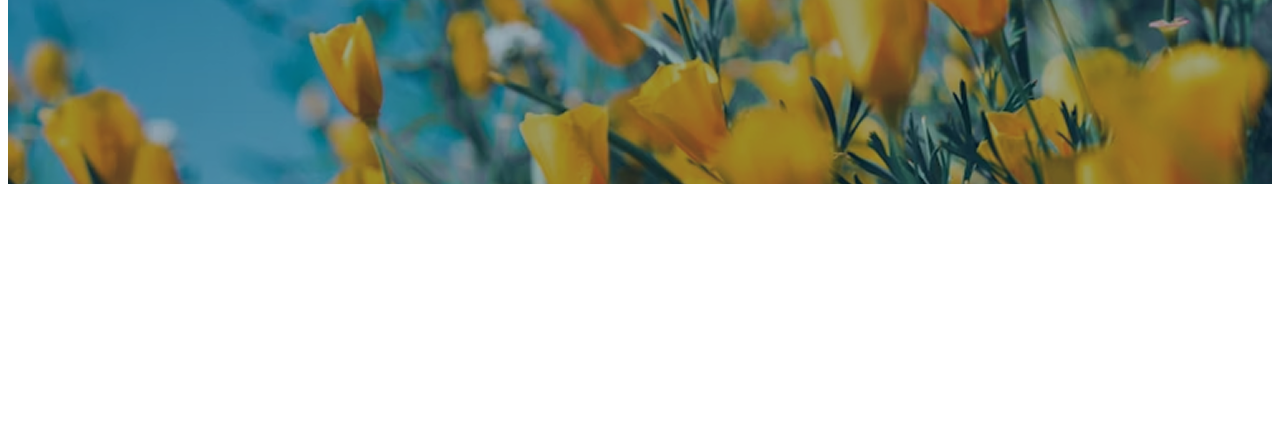
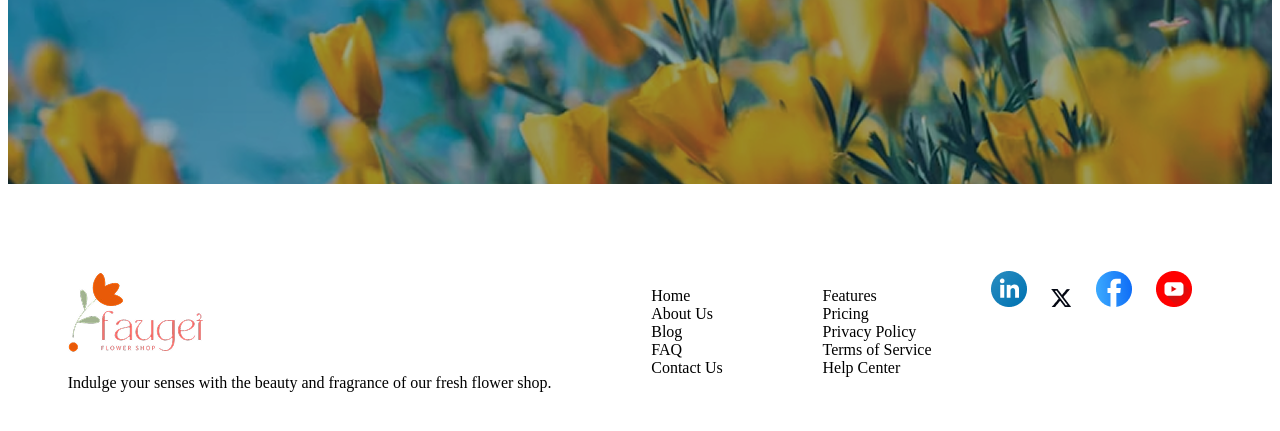
Before and after one commit to fahmida-oni2/my-flower-responsive-assignment, a plain HTML site: page index.html in a window 1280 px wide. Shown: the part 3217-3648 px from the top of the page. Drawn offline with Linux system fonts and the light colour scheme.

Commit message:
added the change

```diff
--- a/index.html
+++ b/index.html
@@ -254,6 +254,36 @@
         </div>
       </section>
     </main>
-    <footer></footer>
+    <footer>
+      <div class="footer-logo">
+        <img src="./assets/logo.png" alt="">
+        <p>Indulge your senses with the beauty and fragrance of our fresh flower shop. </p>
+      </div>
+      <div class="footer-home">
+        <ul>
+          <li><a href="">Home</a></li>
+          <li><a href="">About Us</a></li>
+          <li><a href="">Blog</a></li>
+          <li><a href="">FAQ</a></li>
+          <li><a href="">Contact Us</a></li>
+
+        </ul>
+      </div>
+      <div class="footer-features">
+        <ul>
+          <li><a href="">Features</a></li>
+          <li><a href="">Pricing</a></li>
+          <li><a href="">Privacy Policy</a></li>
+          <li><a href="">Terms of Service</a></li>
+          <li><a href="">Help Center</a></li>
+        </ul>
+      </div>
+      <div class="footer-icon">
+        <img src="./assets/icon-linkedin.png" alt="">
+        <img src="./assets/icon-twitter.png" alt="">
+        <img src="./assets/icon-facebook.png" alt="">
+        <img src="./assets/icon-youtube.png" alt="">
+      </div>
+    </footer>
   </body>
 </html>
--- a/style.css
+++ b/style.css
@@ -33,7 +33,7 @@ nav ul {
 nav ul li {
   margin-right: 3rem;
 }
-nav ul a {
+nav ul a , footer ul a{
   text-decoration: none;
   color: black;
 }
@@ -141,7 +141,7 @@ margin-top: -70px;
   background-repeat: no-repeat;
   width: 100%;
   text-align: center;
-  height: 1400px;
+  height: 500px;
   margin-top: 120px;
   padding-top: 120px;
 }
@@ -150,7 +150,16 @@ margin-top: -70px;
   justify-content: space-around;
 
 }
-
+footer{
+  display: flex;
+  justify-content: space-evenly;
+}
+footer ul{
+  list-style: none;
+}
+.footer-icon img{
+  margin-right: 20px;
+}
 
 
 /* for mobile devices */
```
